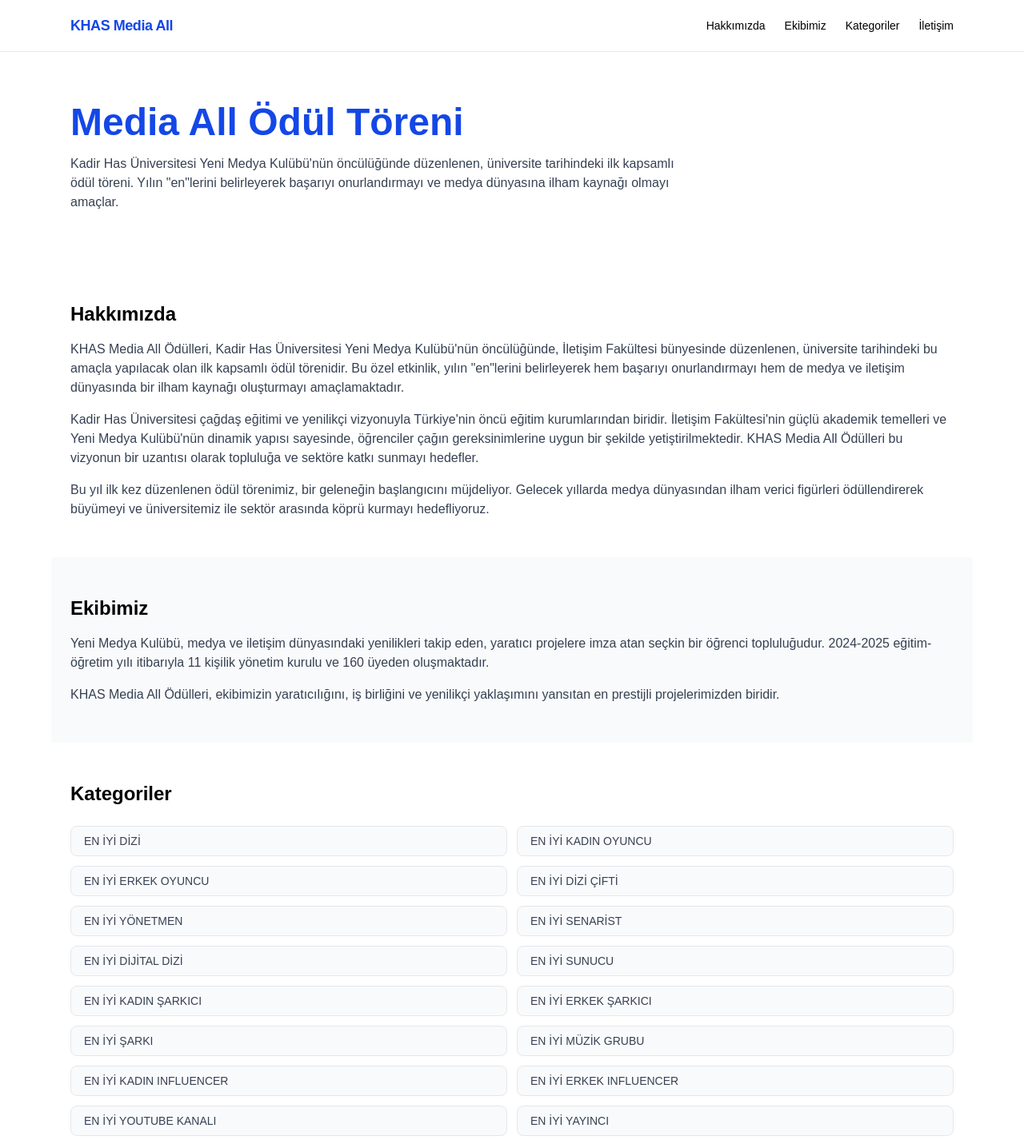
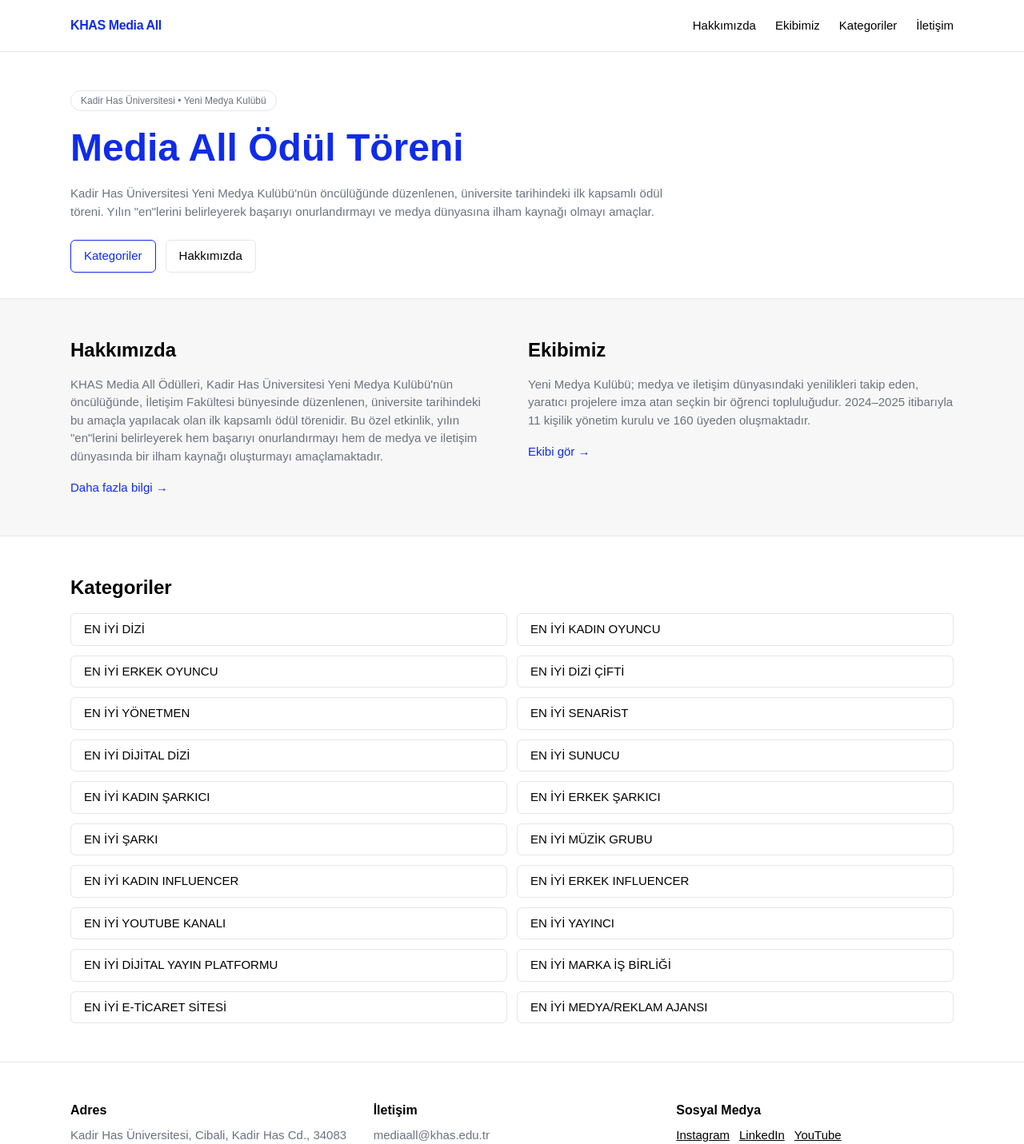
Before and after one commit to DogukanYK/kulup-sitesi, a Next.js app: page / in a window 1280 px wide. Shown: the top 1431 px of the page at 80% size. Built offline with nearby package versions, Linux system fonts and the light colour scheme.

Commit message:
ui: adopt nm.khas.edu.tr design language

```diff
--- a/src/app/page.tsx
+++ b/src/app/page.tsx
@@ -1,73 +1,105 @@
+// src/app/page.tsx
 import Link from "next/link";
+
+const COLORS = {
+  blue: "#0F2CE8",        // KHAS mavisine yakın bir ton
+  gray100: "#f7f7f7",
+  gray200: "#e6e6e6",
+  gray600: "#6b7280",
+  black: "#000000",
+};
 
 export default function Home() {
   return (
     <div className="min-h-screen bg-white text-black">
-      {/* NAVBAR */}
-      <header className="sticky top-0 z-50 border-b border-gray-200 bg-white">
-        <div className="max-w-6xl mx-auto flex h-16 items-center justify-between px-6">
-          <Link href="/" className="text-lg font-semibold tracking-tight text-blue-700">
+      {/* === NAVBAR (nm.khas.edu.tr benzeri: beyaz zemin + ince alt çizgi) === */}
+      <header className="sticky top-0 z-40 bg-white/95 backdrop-blur border-b" style={{ borderColor: COLORS.gray200 }}>
+        <div className="max-w-6xl mx-auto h-16 px-6 flex items-center justify-between">
+          <Link href="/" className="font-semibold tracking-tight" style={{ color: COLORS.blue }}>
             KHAS Media All
           </Link>
-          <nav className="hidden md:flex items-center gap-6 text-sm">
-            <Link href="/hakkimizda" className="hover:text-blue-700">Hakkımızda</Link>
-            <Link href="/ekibimiz" className="hover:text-blue-700">Ekibimiz</Link>
-            <Link href="/kategoriler" className="hover:text-blue-700">Kategoriler</Link>
-            <Link href="/iletisim" className="hover:text-blue-700">İletişim</Link>
+          <nav className="hidden md:flex items-center gap-6 text-[15px]">
+            <Link className="hover:opacity-80" href="/hakkimizda">Hakkımızda</Link>
+            <Link className="hover:opacity-80" href="/ekibimiz">Ekibimiz</Link>
+            <Link className="hover:opacity-80" href="/kategoriler">Kategoriler</Link>
+            <Link className="hover:opacity-80" href="/iletisim">İletişim</Link>
           </nav>
         </div>
       </header>
 
-      {/* HERO */}
-      <section className="max-w-6xl mx-auto px-6 py-16">
-        <h1 className="text-4xl sm:text-5xl font-bold text-blue-700">Media All Ödül Töreni</h1>
-        <p className="mt-4 text-gray-700 max-w-3xl">
+      {/* === HERO (sola hizalı başlık + kısa paragraf + birincil/ikincil butonlar) === */}
+      <section className="max-w-6xl mx-auto px-6 pt-12 pb-8">
+        <div className="inline-flex items-center gap-2 rounded-full border px-3 py-1 text-xs"
+             style={{ borderColor: COLORS.gray200, color: COLORS.gray600 }}>
+          Kadir Has Üniversitesi • Yeni Medya Kulübü
+        </div>
+
+        <h1 className="mt-4 text-4xl sm:text-5xl font-bold leading-tight"
+            style={{ color: COLORS.blue }}>
+          Media All Ödül Töreni
+        </h1>
+
+        <p className="mt-4 max-w-3xl text-[15px]" style={{ color: COLORS.gray600 }}>
           Kadir Has Üniversitesi Yeni Medya Kulübü&apos;nün öncülüğünde düzenlenen, üniversite tarihindeki ilk
           kapsamlı ödül töreni. Yılın &quot;en&quot;lerini belirleyerek başarıyı onurlandırmayı ve medya dünyasına
           ilham kaynağı olmayı amaçlar.
         </p>
+
+        <div className="mt-6 flex flex-wrap gap-10 text-[15px]">
+          <div className="flex gap-3">
+            <Link
+              href="/kategoriler"
+              className="inline-flex items-center justify-center rounded-md px-4 py-2 font-medium border"
+              style={{ borderColor: COLORS.blue, color: COLORS.blue }}
+            >
+              Kategoriler
+            </Link>
+            <Link
+              href="/hakkimizda"
+              className="inline-flex items-center justify-center rounded-md px-4 py-2 font-medium border"
+              style={{ borderColor: COLORS.gray200 }}
+            >
+              Hakkımızda
+            </Link>
+          </div>
+        </div>
       </section>
 
-      {/* HAKKIMIZDA */}
-      <section id="hakkimizda" className="max-w-6xl mx-auto px-6 py-12">
-        <h2 className="text-2xl font-semibold mb-4">Hakkımızda</h2>
-        <p className="text-gray-700 mb-4">
-          KHAS Media All Ödülleri, Kadir Has Üniversitesi Yeni Medya Kulübü&apos;nün öncülüğünde, İletişim Fakültesi
-          bünyesinde düzenlenen, üniversite tarihindeki bu amaçla yapılacak olan ilk kapsamlı ödül törenidir. Bu özel
-          etkinlik, yılın &quot;en&quot;lerini belirleyerek hem başarıyı onurlandırmayı hem de medya ve iletişim dünyasında bir
-          ilham kaynağı oluşturmayı amaçlamaktadır.
-        </p>
-        <p className="text-gray-700 mb-4">
-          Kadir Has Üniversitesi çağdaş eğitimi ve yenilikçi vizyonuyla Türkiye&apos;nin öncü eğitim kurumlarından biridir.
-          İletişim Fakültesi&apos;nin güçlü akademik temelleri ve Yeni Medya Kulübü&apos;nün dinamik yapısı sayesinde, öğrenciler
-          çağın gereksinimlerine uygun bir şekilde yetiştirilmektedir. KHAS Media All Ödülleri bu vizyonun bir uzantısı
-          olarak topluluğa ve sektöre katkı sunmayı hedefler.
-        </p>
-        <p className="text-gray-700">
-          Bu yıl ilk kez düzenlenen ödül törenimiz, bir geleneğin başlangıcını müjdeliyor. Gelecek yıllarda medya
-          dünyasından ilham verici figürleri ödüllendirerek büyümeyi ve üniversitemiz ile sektör arasında köprü kurmayı
-          hedefliyoruz.
-        </p>
+      {/* === İKİ SÜTUN BİLGİ BLOĞU (nm.khas.edu.tr’deki içerik yoğunluğu gibi) === */}
+      <section className="border-y py-12" style={{ borderColor: COLORS.gray200, background: COLORS.gray100 }}>
+        <div className="max-w-6xl mx-auto px-6 grid gap-10 md:grid-cols-2">
+          <div className="space-y-4">
+            <h2 className="text-2xl font-semibold">Hakkımızda</h2>
+            <p className="text-[15px]" style={{ color: COLORS.gray600 }}>
+              KHAS Media All Ödülleri, Kadir Has Üniversitesi Yeni Medya Kulübü&apos;nün öncülüğünde,
+              İletişim Fakültesi bünyesinde düzenlenen, üniversite tarihindeki bu amaçla yapılacak olan ilk
+              kapsamlı ödül törenidir. Bu özel etkinlik, yılın &quot;en&quot;lerini belirleyerek hem başarıyı
+              onurlandırmayı hem de medya ve iletişim dünyasında bir ilham kaynağı oluşturmayı amaçlamaktadır.
+            </p>
+            <Link href="/hakkimizda" className="inline-flex items-center gap-1 text-[15px] font-medium"
+                  style={{ color: COLORS.blue }}>
+              Daha fazla bilgi →
+            </Link>
+          </div>
+
+          <div className="space-y-4">
+            <h2 className="text-2xl font-semibold">Ekibimiz</h2>
+            <p className="text-[15px]" style={{ color: COLORS.gray600 }}>
+              Yeni Medya Kulübü; medya ve iletişim dünyasındaki yenilikleri takip eden, yaratıcı projelere imza atan
+              seçkin bir öğrenci topluluğudur. 2024–2025 itibarıyla 11 kişilik yönetim kurulu ve 160 üyeden oluşmaktadır.
+            </p>
+            <Link href="/ekibimiz" className="inline-flex items-center gap-1 text-[15px] font-medium"
+                  style={{ color: COLORS.blue }}>
+              Ekibi gör →
+            </Link>
+          </div>
+        </div>
       </section>
 
-      {/* EKİBİMİZ */}
-      <section id="ekibimiz" className="max-w-6xl mx-auto px-6 py-12 bg-gray-50">
-        <h2 className="text-2xl font-semibold mb-4">Ekibimiz</h2>
-        <p className="text-gray-700 mb-4">
-          Yeni Medya Kulübü, medya ve iletişim dünyasındaki yenilikleri takip eden, yaratıcı projelere imza atan seçkin
-          bir öğrenci topluluğudur. 2024-2025 eğitim-öğretim yılı itibarıyla 11 kişilik yönetim kurulu ve 160 üyeden
-          oluşmaktadır.
-        </p>
-        <p className="text-gray-700">
-          KHAS Media All Ödülleri, ekibimizin yaratıcılığını, iş birliğini ve yenilikçi yaklaşımını yansıtan en prestijli
-          projelerimizden biridir.
-        </p>
-      </section>
-
-      {/* KATEGORİLER */}
-      <section id="kategoriler" className="max-w-6xl mx-auto px-6 py-12">
-        <h2 className="text-2xl font-semibold mb-6">Kategoriler</h2>
-        <ul className="grid grid-cols-1 sm:grid-cols-2 gap-3 text-gray-700 text-sm">
+      {/* === KATEGORİLER (liste, sade kartlar) === */}
+      <section className="max-w-6xl mx-auto px-6 py-12">
+        <h2 className="text-2xl font-semibold mb-4">Kategoriler</h2>
+        <ul className="grid grid-cols-1 sm:grid-cols-2 gap-3 text-[15px]">
           {[
             "EN İYİ DİZİ","EN İYİ KADIN OYUNCU","EN İYİ ERKEK OYUNCU","EN İYİ DİZİ ÇİFTİ",
             "EN İYİ YÖNETMEN","EN İYİ SENARİST","EN İYİ DİJİTAL DİZİ","EN İYİ SUNUCU",
@@ -75,26 +107,48 @@
             "EN İYİ KADIN INFLUENCER","EN İYİ ERKEK INFLUENCER","EN İYİ YOUTUBE KANALI",
             "EN İYİ YAYINCI","EN İYİ DİJİTAL YAYIN PLATFORMU","EN İYİ MARKA İŞ BİRLİĞİ",
             "EN İYİ E-TİCARET SİTESİ","EN İYİ MEDYA/REKLAM AJANSI",
-          ].map(x => (
-            <li key={x} className="rounded-lg border border-gray-200 bg-gray-50 px-4 py-2">{x}</li>
+          ].map((x) => (
+            <li key={x}
+                className="rounded-md border bg-white px-4 py-2"
+                style={{ borderColor: COLORS.gray200, color: COLORS.black }}>
+              {x}
+            </li>
           ))}
         </ul>
       </section>
 
-      {/* İLETİŞİM */}
-      <section id="iletisim" className="max-w-6xl mx-auto px-6 py-12 bg-gray-50">
-        <h2 className="text-2xl font-semibold mb-4">İletişim</h2>
-        <p className="text-gray-700 text-sm mb-2">ADRES: Kadir Has Üniversitesi, Cibali, Kadir Has Cd., 34083 Fatih / İstanbul</p>
-        <p className="text-gray-700 text-sm mb-2">E-posta: mediaall@khas.edu.tr</p>
-        <div className="flex gap-3 mt-4">
-          <a href="#" className="px-3 py-1.5 rounded-md border border-gray-300 bg-white text-sm hover:bg-gray-100">Instagram</a>
-          <a href="#" className="px-3 py-1.5 rounded-md border border-gray-300 bg-white text-sm hover:bg-gray-100">LinkedIn</a>
-          <a href="#" className="px-3 py-1.5 rounded-md border border-gray-300 bg-white text-sm hover:bg-gray-100">YouTube</a>
+      {/* === İLETİŞİM (nm.khas.edu.tr’nin footer bilgisini andıran blok) === */}
+      <section className="border-t" style={{ borderColor: COLORS.gray200 }}>
+        <div className="max-w-6xl mx-auto px-6 py-12 grid gap-8 md:grid-cols-3">
+          <div>
+            <h3 className="font-semibold mb-2">Adres</h3>
+            <p className="text-[15px]" style={{ color: COLORS.gray600 }}>
+              Kadir Has Üniversitesi, Cibali, Kadir Has Cd., 34083 Fatih / İstanbul
+            </p>
+          </div>
+          <div>
+            <h3 className="font-semibold mb-2">İletişim</h3>
+            <p className="text-[15px]" style={{ color: COLORS.gray600 }}>
+              mediaall@khas.edu.tr
+            </p>
+          </div>
+          <div>
+            <h3 className="font-semibold mb-2">Sosyal Medya</h3>
+            <div className="flex gap-3 text-[15px]">
+              <a className="underline hover:no-underline" href="#">Instagram</a>
+              <a className="underline hover:no-underline" href="#">LinkedIn</a>
+              <a className="underline hover:no-underline" href="#">YouTube</a>
+            </div>
+          </div>
         </div>
       </section>
 
-      <footer className="max-w-6xl mx-auto px-6 py-10 text-xs text-gray-500">
-        © {new Date().getFullYear()} KHAS Yeni Medya Kulübü • Media All Ödül Töreni
+      {/* === FOOTER === */}
+      <footer className="border-t" style={{ borderColor: COLORS.gray200 }}>
+        <div className="max-w-6xl mx-auto px-6 py-8 text-xs"
+             style={{ color: COLORS.gray600 }}>
+          © {new Date().getFullYear()} KHAS Yeni Medya Kulübü • Media All Ödül Töreni
+        </div>
       </footer>
     </div>
   );
```
